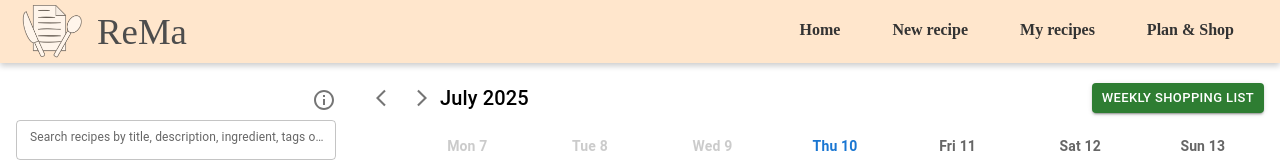
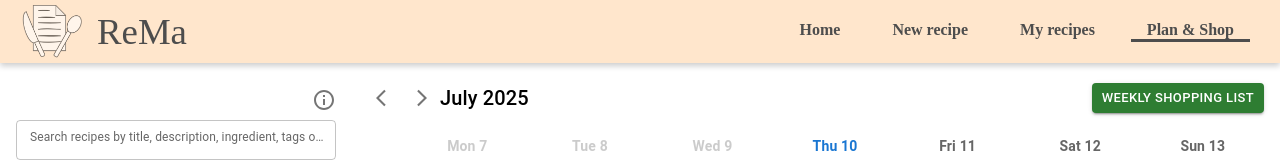
Before and after one commit to ktzanak/rema, a React (Vite) app in the folder rema-frontend/: page /planshop in a window 1280 px wide. Shown: the top 162 px of the page. Built offline with nearby package versions, Linux system fonts and the light colour scheme; no server answers.

Commit message:
styling the tab with the current pathname

```diff
--- a/rema-frontend/src/css/header.module.css
+++ b/rema-frontend/src/css/header.module.css
@@ -33,17 +33,17 @@
   align-items: center;
   padding: 0 16px;
   text-decoration: none;
-  color: #333;
+  color: #4d4d4d;
   font-weight: bold;
   font-size: 1em;
   border-bottom: 3px solid transparent;
   transition: border-bottom 0.2s ease-in-out, color 0.2s;
   cursor: pointer;
 }
-
-.navLink:hover {
+.navLink:hover,
+.activeNavLink {
   border-bottom: 3px solid #4d4d4d;
-  color: #000;
+  color: #4d4d4d;
 }
 
 .logoLink {
```
